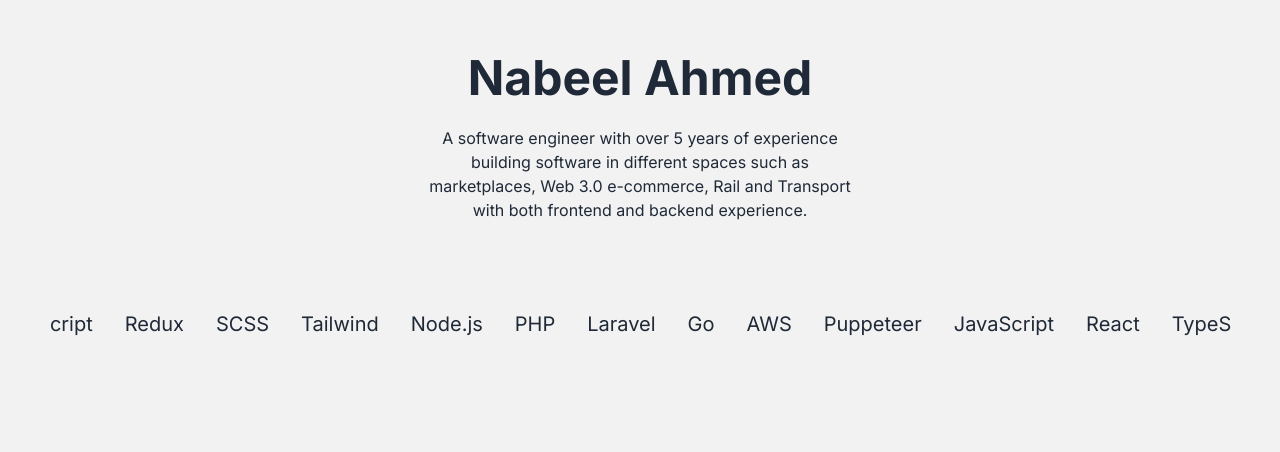
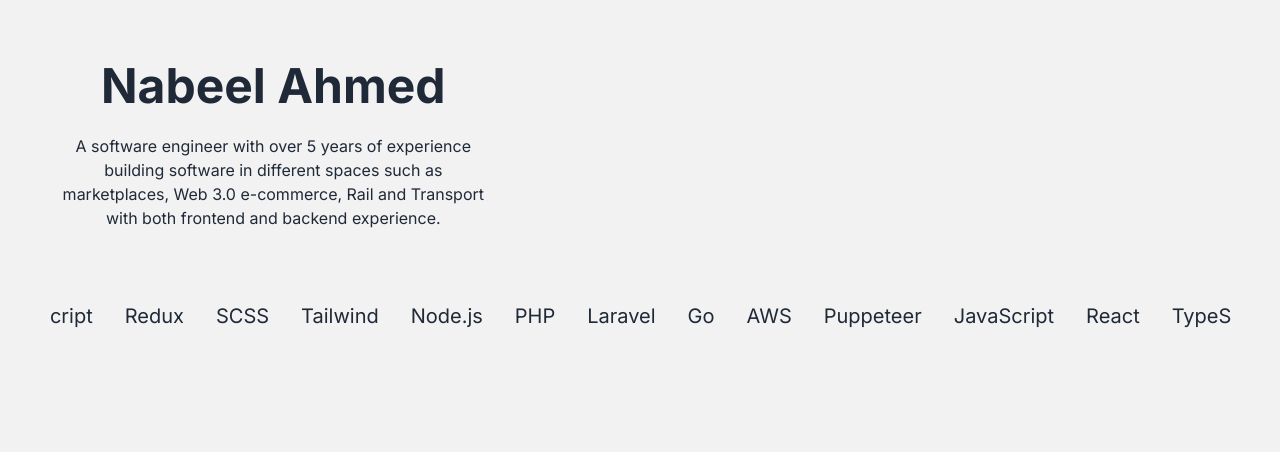
Before and after one commit to Nabeel-Ahmed/my-portfolio, a Next.js app: page / in a window 1280 px wide. Shown: the part 180-632 px from the top of the page. Built offline with nearby package versions, Linux system fonts and the light colour scheme.

Commit message:
fix: fixing hero section

```diff
--- a/src/app/page.tsx
+++ b/src/app/page.tsx
@@ -11,9 +11,9 @@ export default function Home() {
   const allProjects = getAllProjects(employmentHistory);
 
   return (
-    <div>
+    <>
       <div className="hero min-h-screen max-w-screen bg-base-200">
-        <div className="hero-content text-center flex-col">
+        <div className="text-center flex-col">
           <div className="max-w-md">
             <h1 className="text-5xl font-bold">Nabeel Ahmed</h1>
             <p className="py-6">
@@ -24,7 +24,7 @@ export default function Home() {
             </p>
           </div>
           {/* animation shit */}
-          <div className="relative flex overflow-x-hidden">
+          <div className="relative flex overflow-x-hidden max-w-screen">
             <div className="py-12 animate-marquee whitespace-nowrap">
               <span className="text-xl mx-4">JavaScript</span>
               <span className="text-xl mx-4">React</span>
@@ -70,6 +70,6 @@ export default function Home() {
         </div>
         {/* <TwineSecion /> */}
       </div>
-    </div>
+    </>
   );
 }
```
